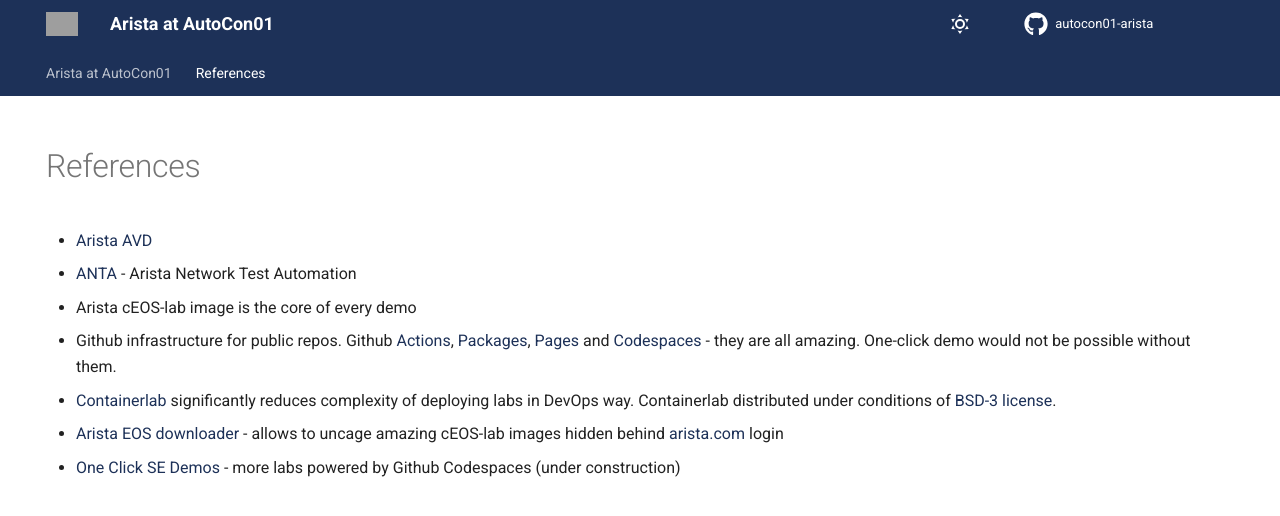
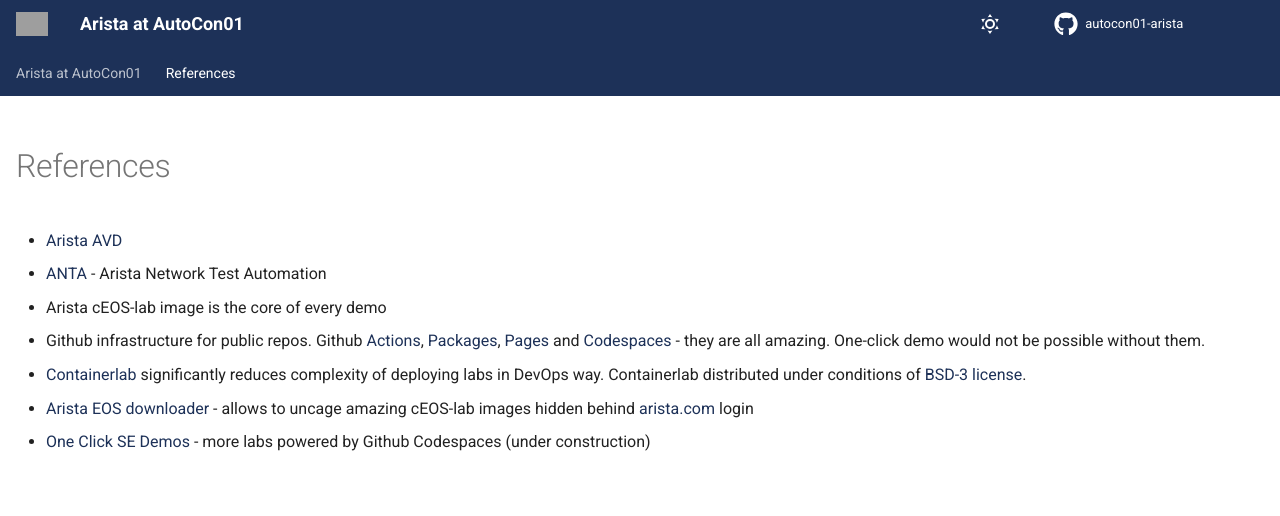
Before and after one commit to ankudinov/autocon01-arista, an MkDocs documentation site: the page built from docs/references.md, in a window 1280 px wide. Shown: the top 516 px of the page. Built offline with MkDocs 1.6.1 and Material for MkDocs 9.7.7, drawn with Linux system fonts in a browser that asks for light colours; comment, search, counter and statistics services are not loaded; grey boxes are pictures that could not be loaded.

Commit message:
change layout

```diff
--- a/docs/assets/stylesheets/extra.css
+++ b/docs/assets/stylesheets/extra.css
@@ -57,3 +57,6 @@
     --md-primary-fg-color--light: #1d3158;
     --md-primary-fg-color: #1d3158;
   }
+  .md-grid {
+    max-width: 100rem;
+  }
```
Also changed, not shown: docs/index.md (+1 -1 lines).
